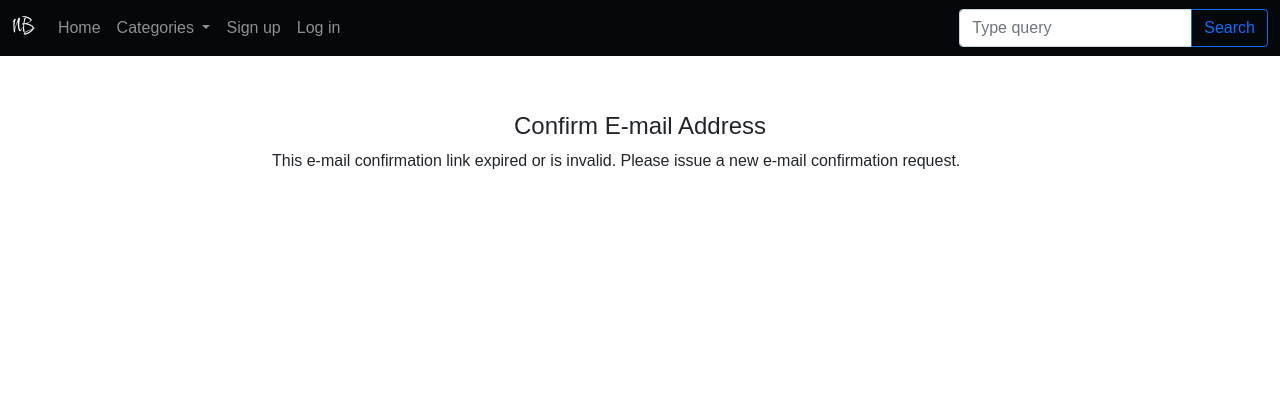
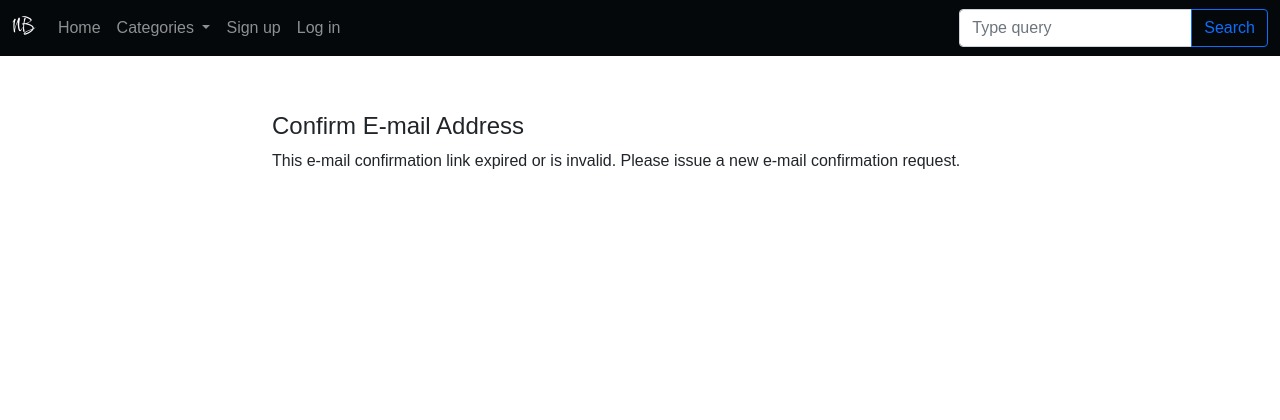
Before and after one commit to paulie-o74/newsbox86, a Django app: a page that uses templates/account/email_confirm.html in a window 1280 px wide. Shown: the top 420 px of the page. Run offline with Django 3.2, Linux system fonts and the light colour scheme; data comes from the database, SQL or seed files in the repository; some libraries are stand-ins or nearby versions.

Commit message:
Update styling

```diff
--- a/templates/account/email_confirm.html
+++ b/templates/account/email_confirm.html
@@ -12,7 +12,7 @@
         <div class="row justify-content-center">
             <div class="col-lg-8">
 
-                <h1 class="text-center">{% trans "Confirm E-mail Address" %}</h1>
+                <h1><strong>{% trans "Confirm E-mail Address" %}</strong></h1>
 
                 {% if confirmation %}
 
```
